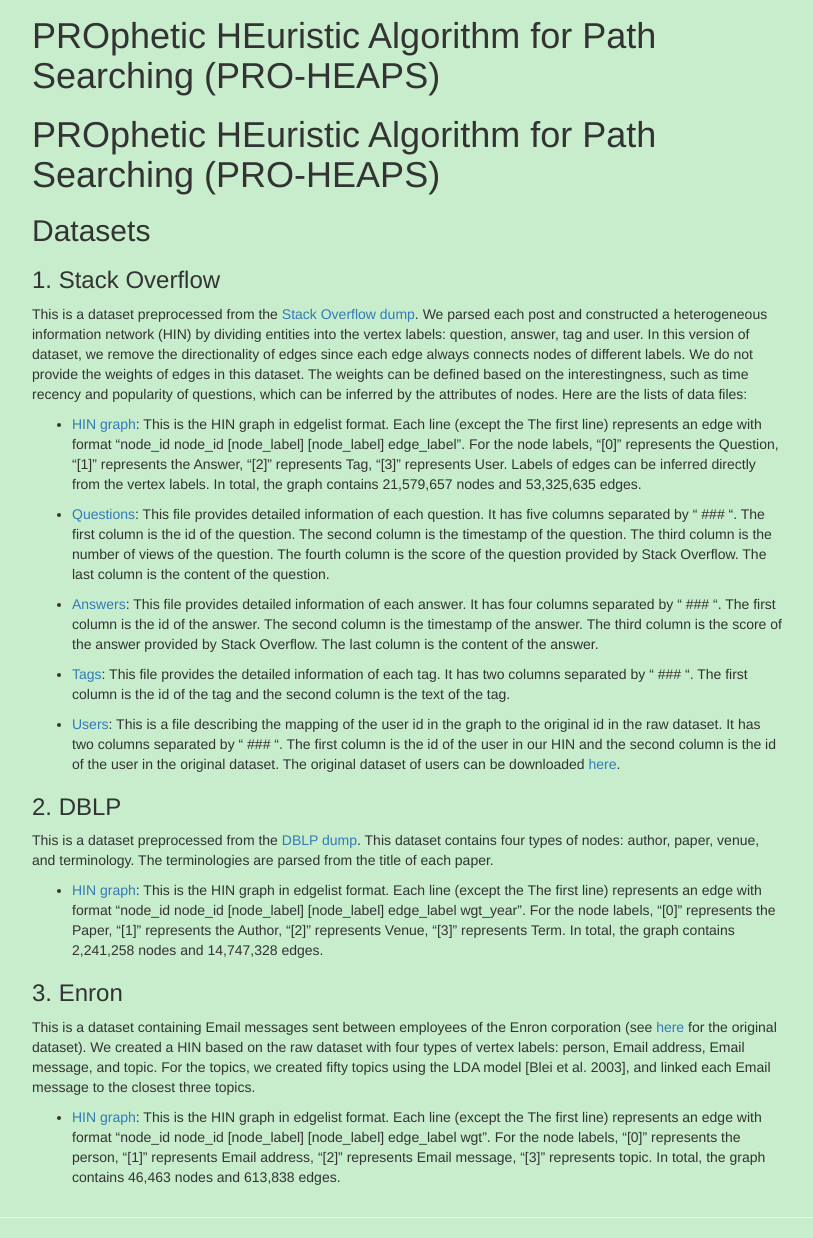
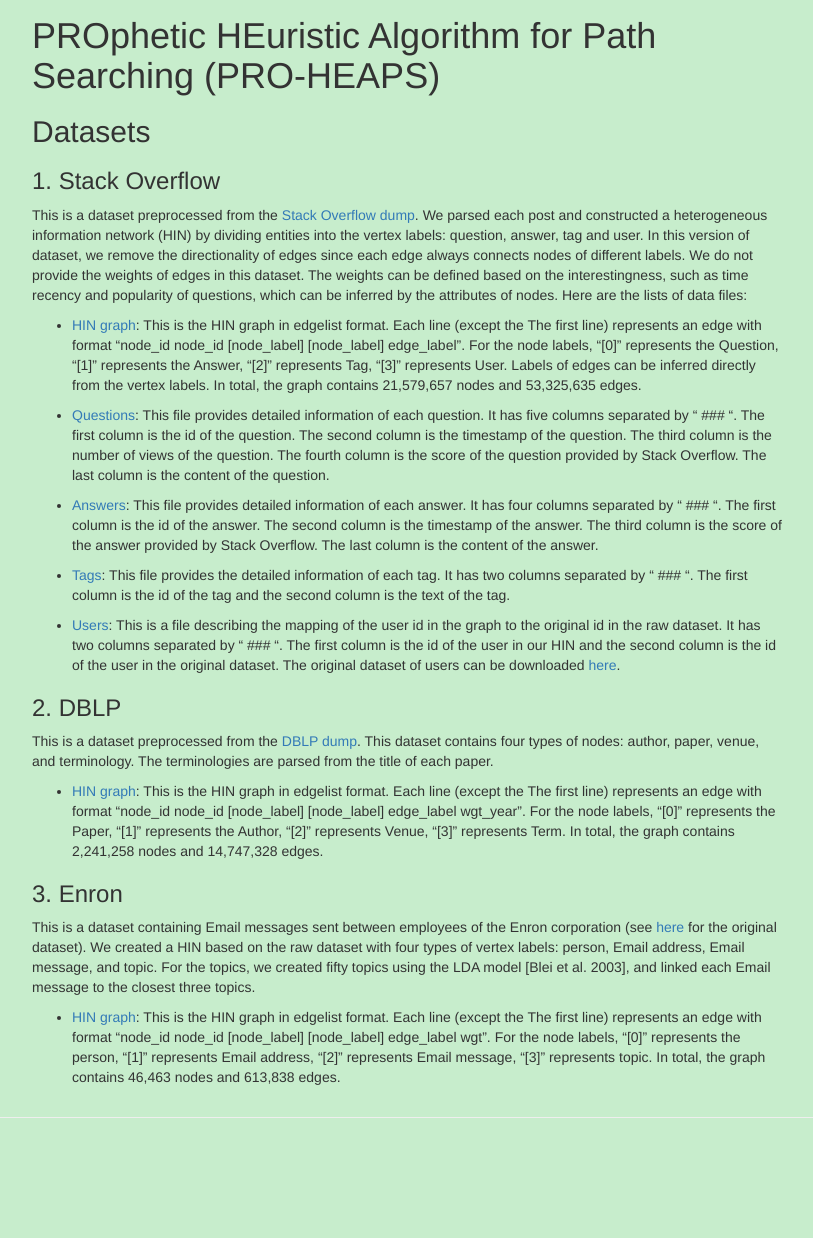
Before and after one commit to BuckeyeDM/BuckeyeDM.github.io, a Jekyll site: the page built from PRO-HEAPS.md, in a window 1280 px wide, cut to the strip 104-1342 px from the top of the page. Shown: the whole strip, without its empty margins (38-851 px from the left). Built offline with Jekyll 4.4.1, drawn with Linux system fonts in a browser that asks for light colours; our own code applies the rules of GitHub Pages for plain Markdown files; after the commit the page ends 1242 px from its top, so only the background shows below that; some of the changed lines change nothing that is shown.

Commit message:
update dataset page

```diff
--- a/PRO-HEAPS.md
+++ b/PRO-HEAPS.md
@@ -1,11 +1,10 @@
 ---
 layout: page
+title: PROphetic HEuristic Algorithm for Path Searching (PRO-HEAPS)
 excludedFromNav: true
 hideRight: true
 permalink: /PRO-HEAPS/
 ---
-
-# PROphetic HEuristic Algorithm for Path Searching (PRO-HEAPS)
 
 ## Datasets
 ### 1. Stack Overflow
```
